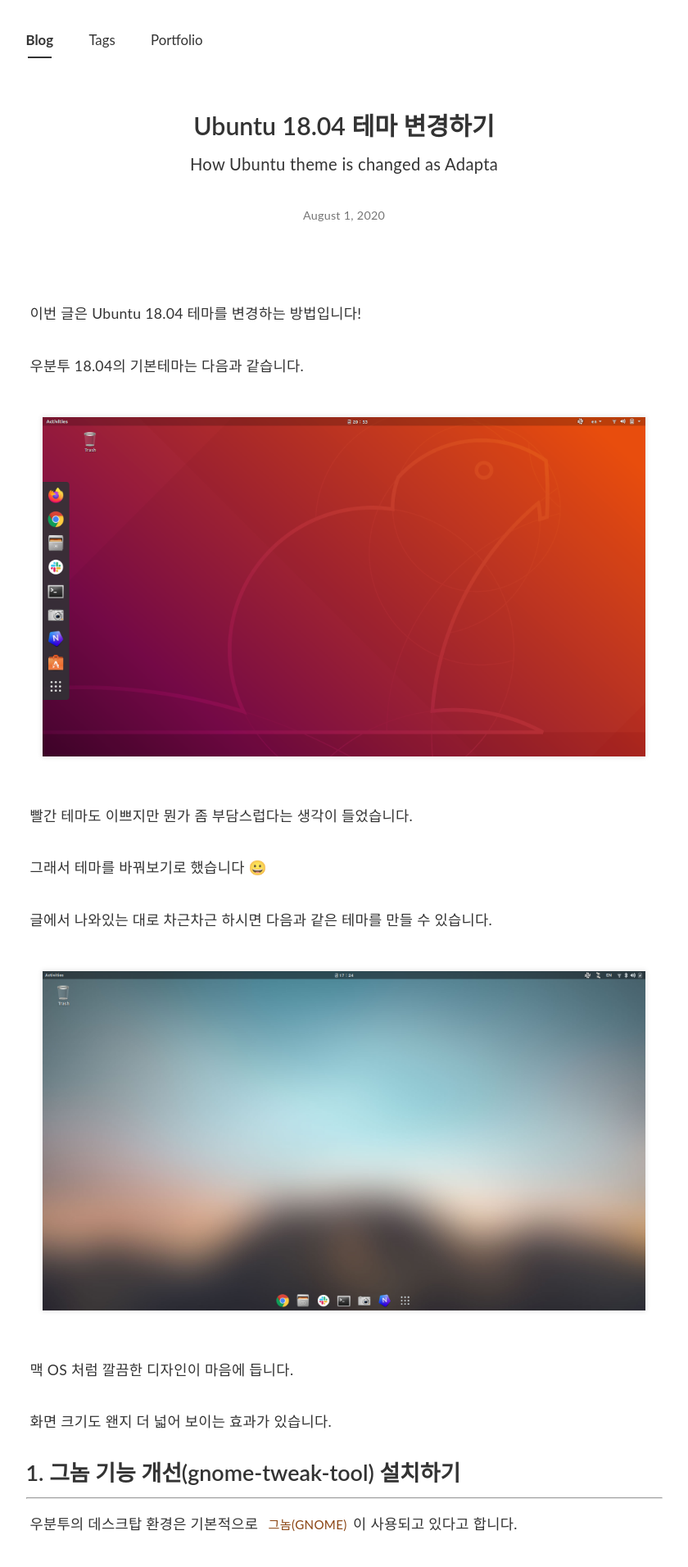
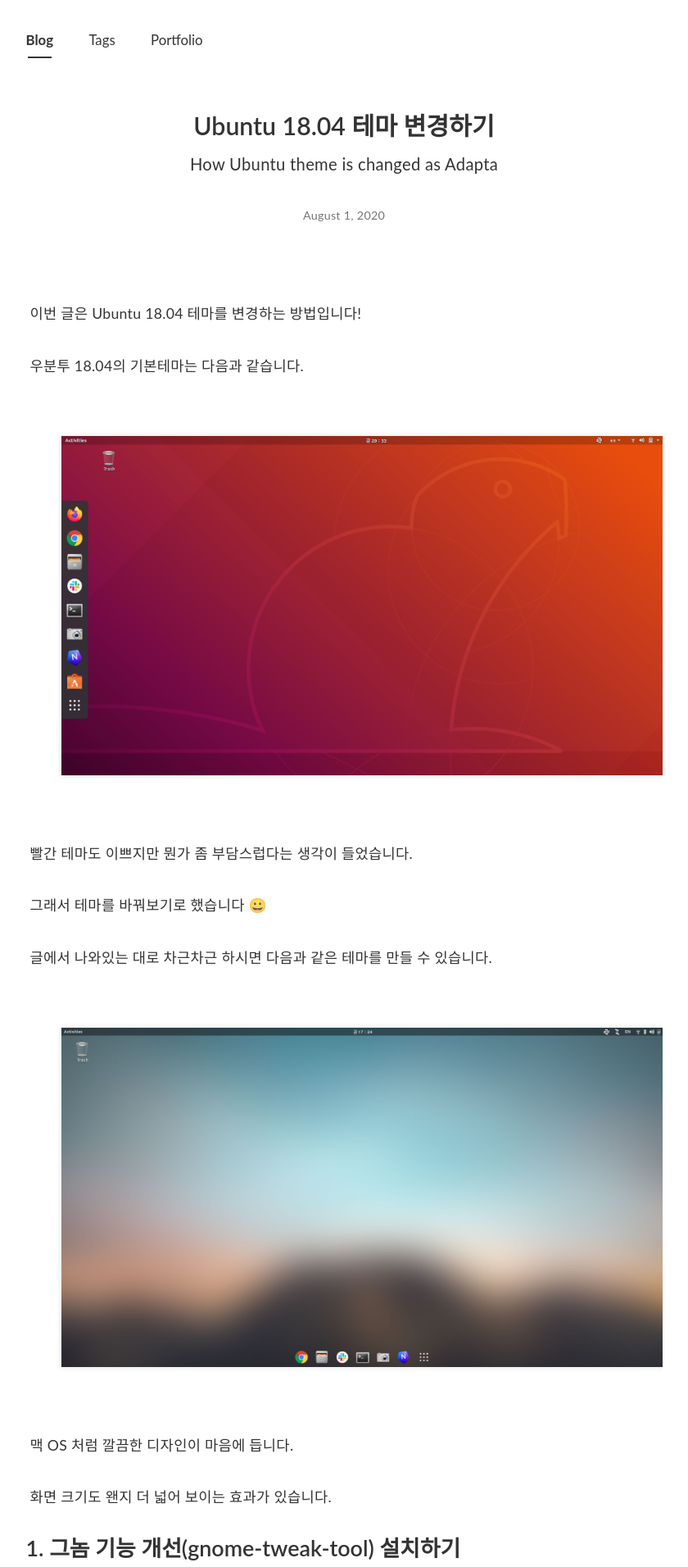
Before and after one commit to PEBpung/PEBpung.github.io, a Jekyll site: the page built from _posts/2020-08-01-ubuntu-theme-setting.md, in a window 1280 px wide. Shown: the top 1912 px of the page at 82% size, without its empty margins (220-1060 px from the left). Built offline with Jekyll 4.4.1, drawn with Linux system fonts in a browser that asks for light colours; nearby versions of some CDN libraries; some web fonts are replaced; comment, search, counter and statistics services are not loaded.

Commit message:
[Change] 이미지, 글머리 기호 margin

```diff
--- a/_sass/base/_utility.scss
+++ b/_sass/base/_utility.scss
@@ -24,6 +24,7 @@
         left: 10px;
         width: 7px;
         height: 7px;
+        margin-top: 10px;
         background-color: $text-gray;
         border-radius: 50%;
     }
@@ -41,7 +42,7 @@
     }
     img {
         max-width : 96%;
-        margin: 2%;
+        margin: 5%;
         box-shadow: 0 0px 6px 1px rgba(0,0,0,0.1);
         &.width-30{
             max-width: 30%;
```
